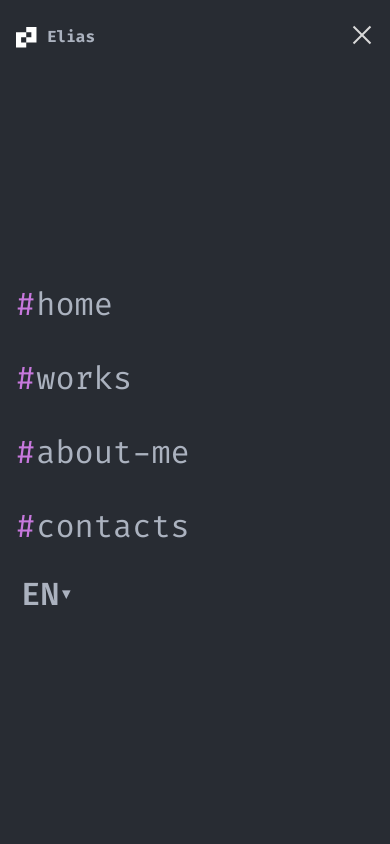
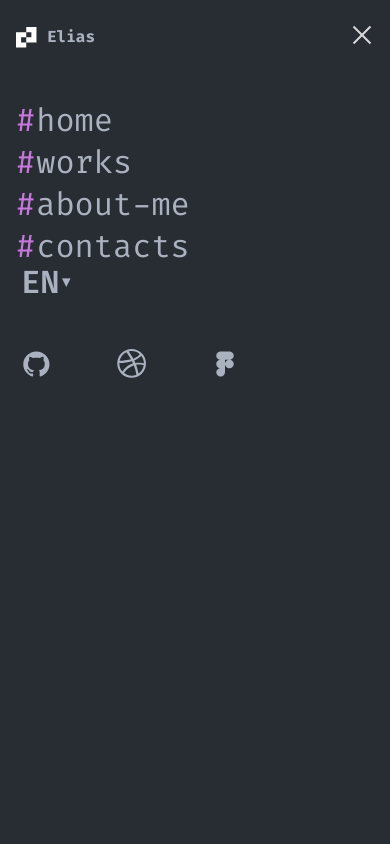
Before and after one commit to 89811421793/portfolio, a React app: page / in a window 390 px wide. Both pictures are taken after a click on the button 362 px from the left and 36 px from the top of the page. Shown: the top 844 px of the page. Built offline with nearby package versions, Linux system fonts and the light colour scheme.

Commit message:
Промежуточное выравнивание

```diff
--- a/src/components/Layout.tsx
+++ b/src/components/Layout.tsx
@@ -3,6 +3,7 @@ import { Header } from '../pages/homepage/layout/header/Header';
 import { Footer } from '../pages/homepage/layout/footer/Footer';
 import { FC } from 'react';
 import { Sidebar } from './menu/Sidebar';
+
 
 interface LayoutProps {
     children: ReactNode;
--- a/src/components/logo/Logo.tsx
+++ b/src/components/logo/Logo.tsx
@@ -17,9 +17,9 @@ const LogoContainer = styled.a`
   align-items: center;
 
   @media ${theme.media.tablet} {
-    position: absolute;
-    top: 20px;
-    left: 16px;
+    // position: absolute;
+    // top: 20px;
+    // left: 16px;
   }
 `;
 
--- a/src/components/menu/BurgerMenu.tsx
+++ b/src/components/menu/BurgerMenu.tsx
@@ -3,6 +3,15 @@ import styled, { css } from "styled-components";
 import { Langswitcher } from "../Langswitcher";
 import { theme } from "../../styles/Theme";
 import { Logo } from "../logo/Logo";
+import { MobileSidebar } from "./MobileSidebar";
+
+
+
+const sidebarItems = [
+  { iconId: 'github' },
+  { iconId: 'dribble' },
+  { iconId: 'figma' },
+];
 
 export const BurgerMenu = (props: { menuItems: Array<string> }) => {
   const [menuIsOpen, setmenuIsOpen] = React.useState(false);
@@ -47,6 +56,7 @@ export const BurgerMenu = (props: { menuItems: Array<string> }) => {
           </li>
         </ul>
 
+       <MobileSidebar items={sidebarItems}/>
       </BurgerMenuPopup>
     </StyledBurgerMenu>
 
@@ -70,21 +80,23 @@ const BurgerMenuPopup = styled.div<{ isOpen: boolean }>`
   z-index: 99;
   background-color: ${theme.colors.primaryBg};
   padding-left: 16px;
+  padding-top: 20px;
   display: none;
 
   ${(props) =>
     props.isOpen &&
     css<{ isOpen: boolean }>`
       display: flex;
-      justify-content: flex-start;
-      align-items: center;
+      // align-items: center;
+      flex-direction: column;
+
     `}
 
   ul {
-    display: flex;
-    flex-direction: column;
-    justify-content: flex-start;
-    align-items: flex-start;
+    // display: flex;
+    // flex-direction: column;
+    // justify-content: flex-start;
+    align-items: center;
     gap: 32px;
     margin-top: 47px;
   }
--- /dev/null
+++ b/src/components/menu/MobileSidebar.tsx
@@ -0,0 +1,47 @@
+import React from "react";
+import styled from "styled-components";
+import { Icon } from "./../icon/Icon";
+
+
+
+type SidebarProps = {
+  items: {
+    iconId: string;
+  }[];
+}
+
+export const MobileSidebarContainer = styled.ul`
+  display: flex;
+
+li{
+margin-right: 20px;
+
+}
+
+`;
+
+const SidebarItem = styled.a`
+  text-decoration: none;
+  color: #333;
+  transition: color 0.2s ease;
+
+  &:hover {
+    color: #666;
+  }
+`;
+
+export const MobileSidebar: React.FC<SidebarProps> = ({ items}) => {
+  return (
+
+      <MobileSidebarContainer>
+        {items.map((item) => (
+          <li key={item.iconId}>
+            <SidebarItem href="#">
+              <Icon iconId={item.iconId} width="42" height="40" />
+            </SidebarItem>
+          </li>
+        ))}
+      </MobileSidebarContainer>
+
+  );
+};
--- a/src/components/menu/Sidebar.tsx
+++ b/src/components/menu/Sidebar.tsx
@@ -11,10 +11,11 @@ interface SidebarProps {
   }[];
 }
 
-const SidebarContainer = styled.aside`
+export const SidebarContainer = styled.aside`
   @media ${theme.media.tablet} {
-    display: none;
+     display:none;
   }
+
 
   ul {
     display: flex;
@@ -50,7 +51,7 @@ const SidebarItem = styled.a`
   }
 `;
 
-export const Sidebar: React.FC<SidebarProps> = ({ items }) => {
+export const Sidebar: React.FC<SidebarProps> = ({ items}) => {
   return (
     <SidebarContainer>
       <ul>
--- a/src/pages/homepage/layout/header/Header.tsx
+++ b/src/pages/homepage/layout/header/Header.tsx
@@ -6,7 +6,9 @@ import { Menu } from "../../../../components/menu/Menu";
 import { Logo } from "../../../../components/logo/Logo";
 import { BurgerMenu } from "../../../../components/menu/BurgerMenu";
 
+
 const items = ["#home", "#works", "#about-me", "#contacts"];
+
 
 export const Header: React.FC = () => {
 
```
